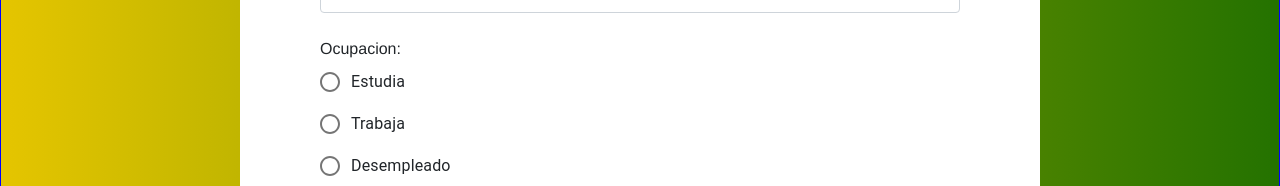
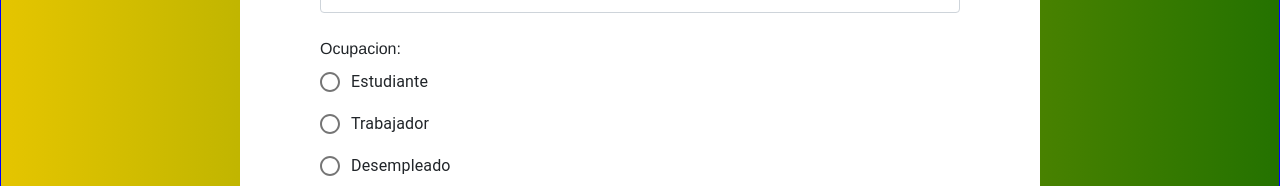
Before and after one commit to JuanCamilo-R/ProyectoBD, a React (Create React App) app in the folder cliente/: page /form in a window 1280 px wide. Shown: the part 561-747 px from the top of the page. Built offline with nearby package versions, Linux system fonts and the light colour scheme.

Commit message:
Faltan checkboxs que no se guardan

```diff
--- a/cliente/src/components/FirstPart.js
+++ b/cliente/src/components/FirstPart.js
@@ -54,9 +54,9 @@ export class FirstPart extends Component {
                     </label>
                     <div className="radio">
                         <RadioGroup aria-label="ocupacion" name="ocupacion" value={values.ocupacion} onChange={inputChange('ocupacion')}>
-                            <FormControlLabel value="Femenino" control={<Radio/>} label="Estudia" />
-                            <FormControlLabel value="Masculino" control={<Radio/>} label="Trabaja"/>
-                            <FormControlLabel value="Desempleado" control={<Radio/>} label="Desempleado"/>
+                            <FormControlLabel value="1" control={<Radio/>} label="Estudiante" />
+                            <FormControlLabel value="2" control={<Radio/>} label="Trabajador"/>
+                            <FormControlLabel value="3" control={<Radio/>} label="Desempleado"/>
                         </RadioGroup>
                     </div>
                 </div>
--- a/cliente/src/components/Forms.js
+++ b/cliente/src/components/Forms.js
@@ -83,7 +83,7 @@ class Forms extends React.Component {
     render() {
 
         const { step } = this.state;
-        const {cedula, nombre, apellido, edad, genero, hijos_si_no, color, comuna, frecuencia_pelicula,
+        const {cedula, nombre, apellido, edad, ocupacion, genero, hijos_si_no, color, comuna, frecuencia_pelicula,
               genero_favorito_pelicula, atractivoPelicula, comida_favorita_pelicula, frecuencia_deporte,
               deporte_favorito, razon_deporte, razon_no_deporte, frecuencia_lectura, genero_favorito_lectura,
               adquiere_frecuencia_lectura, idiomas_lectura, frecuencia_cocina, comida_favorita_cocina,
@@ -92,7 +92,7 @@ class Forms extends React.Component {
               mes_datos_eventos, medio_datos_eventos, mascota_si_no, barrio
         } = this.state;
         const values = {
-            cedula, nombre, apellido, edad, genero, hijos_si_no, color, comuna, frecuencia_pelicula,
+            cedula, nombre, apellido, edad, ocupacion,genero, hijos_si_no, color, comuna, frecuencia_pelicula,
               genero_favorito_pelicula, atractivoPelicula, comida_favorita_pelicula, frecuencia_deporte,
               deporte_favorito, razon_deporte, razon_no_deporte, frecuencia_lectura, genero_favorito_lectura,
               adquiere_frecuencia_lectura, idiomas_lectura, frecuencia_cocina, comida_favorita_cocina,
```
